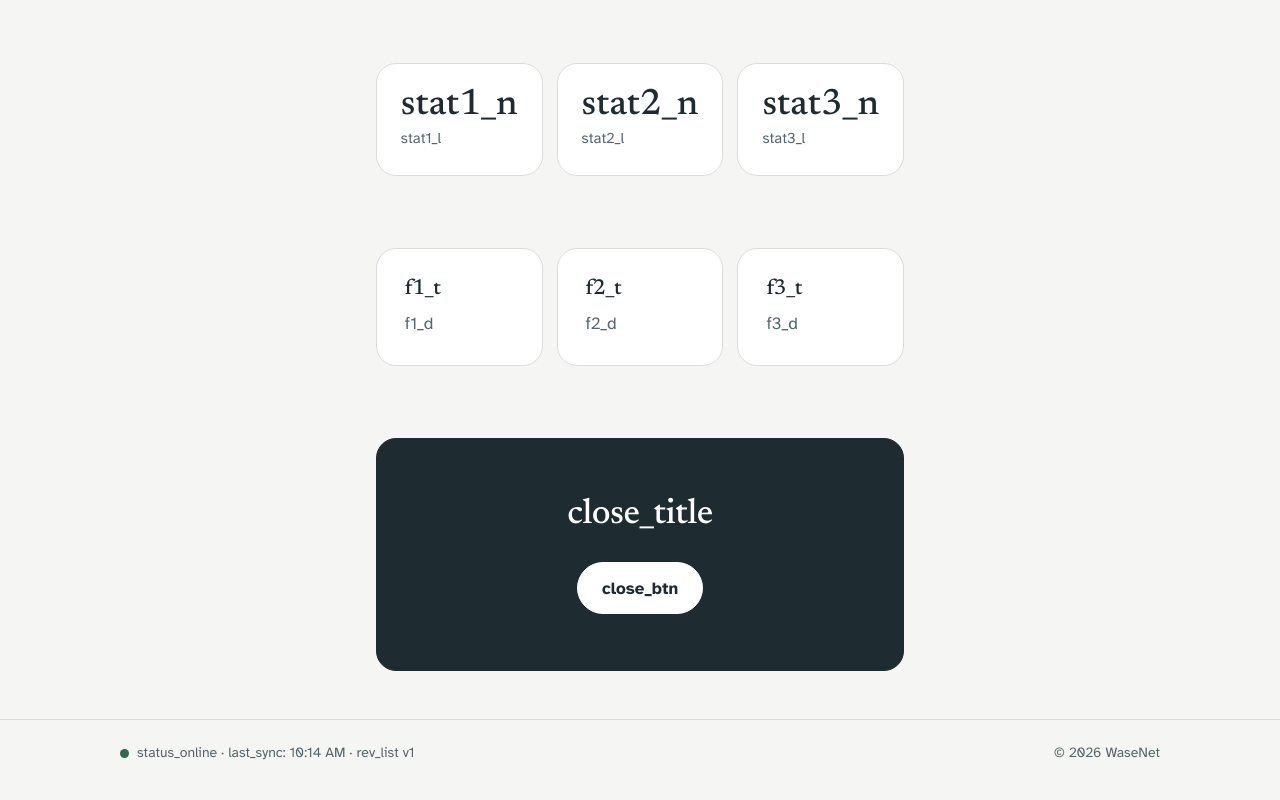
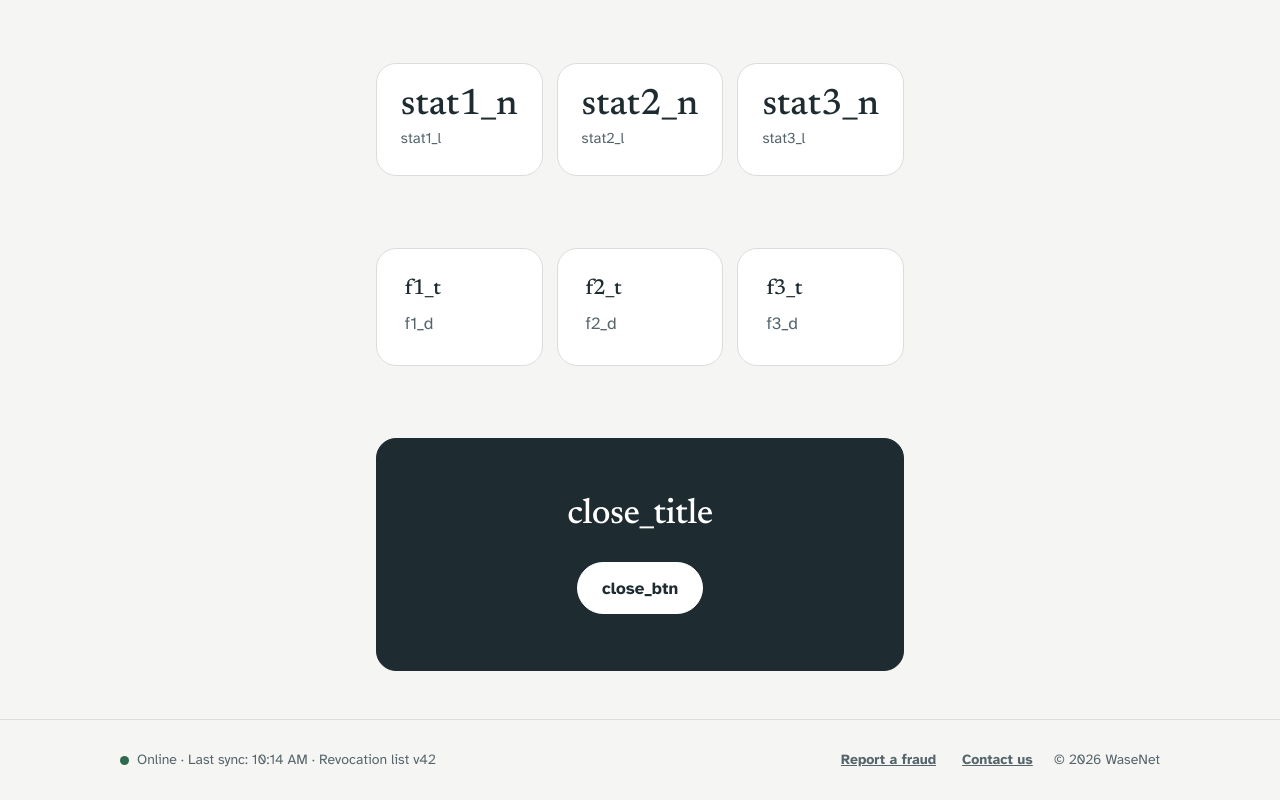
Before and after one commit to bereket2356-bit/WaseNet, a React (Vite) app in the folder frontend/: page / in a window 1280 px wide. Shown: the part 766-1566 px from the top of the page. Built offline with nearby package versions, Linux system fonts and the light colour scheme.

Commit message:
feat: add frontend pages, components, and test suite for document verification system

```diff
--- a/frontend/src/components/Footer.jsx
+++ b/frontend/src/components/Footer.jsx
@@ -1,9 +1,7 @@
 import React, { useState, useEffect } from 'react';
-import { useI18n } from '../i18n.jsx';
 import { getSyncStatus } from '../sync.js';
 
-export default function Footer() {
-  const { t, lang } = useI18n();
+export default function Footer({ navigate }) {
   const checkOnline = () => {
     return !window.__wasenet_simulated_offline && (typeof navigator !== 'undefined' ? navigator.onLine : true);
   };
@@ -56,9 +54,37 @@ export default function Footer() {
       <div className="wrap" id="foot">
         <p>
           <span className={`dot ${isOnline ? '' : 'off'}`}></span>
-          {isOnline ? t('status_online') : t('status_offline')} · {t('last_sync')}: {lastSyncText} · {t('rev_list')} v{syncStatus.drlVersion}
+          {isOnline ? 'Online' : 'Offline'} · Last sync: {lastSyncText} · Revocation list v{syncStatus.drlVersion}
         </p>
-        <p>© 2026 WaseNet</p>
+        <div style={{ display: 'flex', alignItems: 'center', gap: '16px', flexWrap: 'wrap' }}>
+          <a
+            href="#/report"
+            className="text-btn"
+            style={{ fontSize: '14px', padding: '0 4px', minHeight: '36px' }}
+            onClick={(e) => {
+              if (navigate) {
+                e.preventDefault();
+                navigate('report');
+              }
+            }}
+          >
+            Report a fraud
+          </a>
+          <a
+            href="#/contact"
+            className="text-btn"
+            style={{ fontSize: '14px', padding: '0 4px', minHeight: '36px' }}
+            onClick={(e) => {
+              if (navigate) {
+                e.preventDefault();
+                navigate('contact');
+              }
+            }}
+          >
+            Contact us
+          </a>
+          <span>© 2026 WaseNet</span>
+        </div>
       </div>
     </footer>
   );
```
